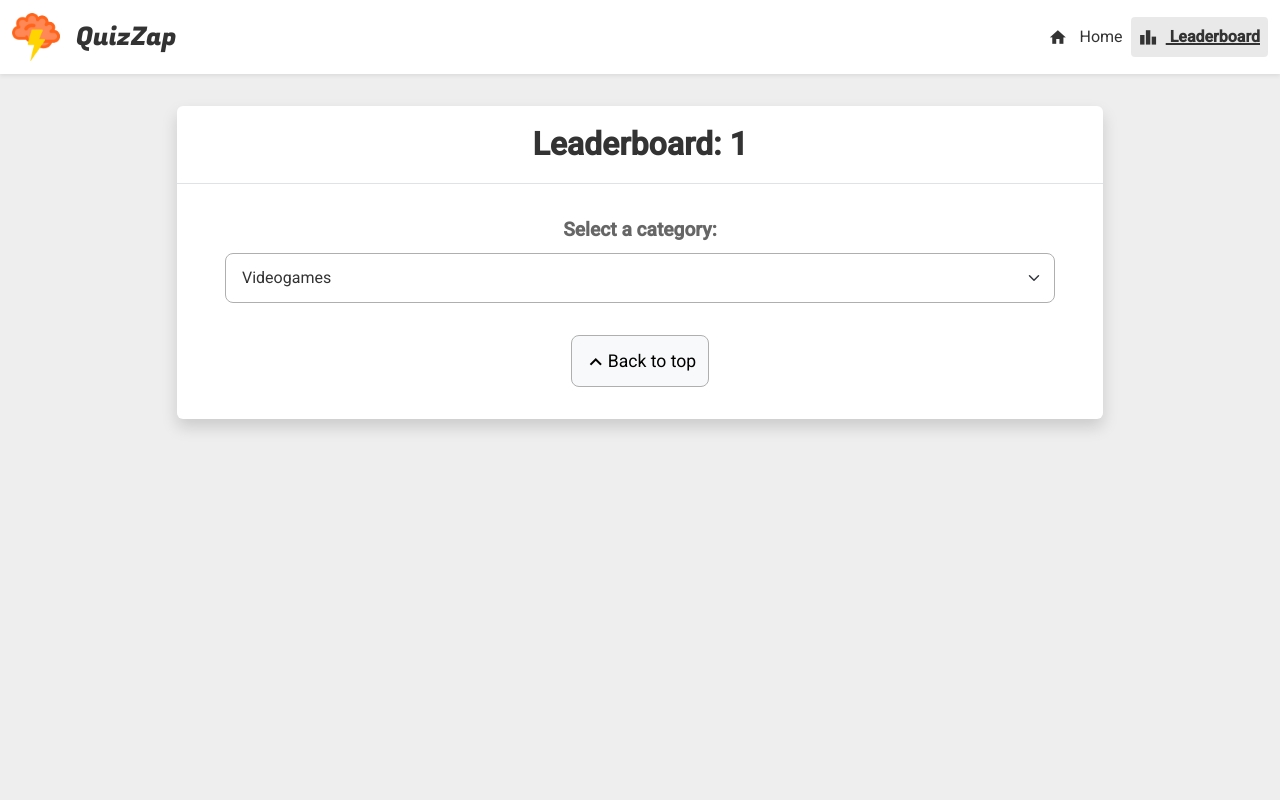
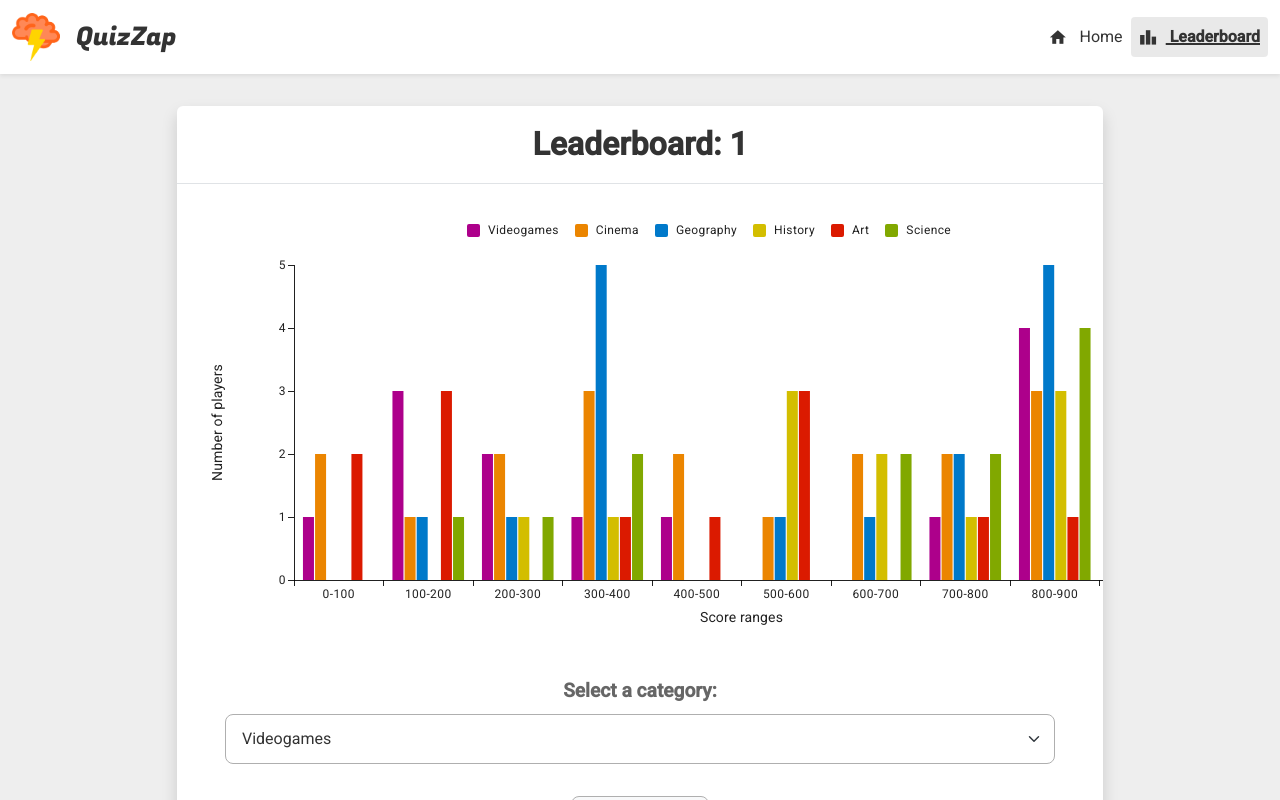
Before and after one commit to Meja04/QuizZap, a React (Vite) app: page /leaderboard/1 in a window 1280 px wide. Shown: the top 800 px of the page. Built offline with nearby package versions, Linux system fonts and the light colour scheme; data requests are answered from the project's data file.

Commit message:
chart + fix score

```diff
--- a/package.json
+++ b/package.json
@@ -14,6 +14,7 @@
     "@emotion/styled": "^11.14.0",
     "@mui/icons-material": "^7.1.1",
     "@mui/material": "^7.1.1",
+    "@mui/x-charts": "^8.5.1",
     "@reduxjs/toolkit": "^2.8.2",
     "axios": "^1.9.0",
     "bootstrap": "^5.3.6",
--- a/src/assets/db.json
+++ b/src/assets/db.json
@@ -2102,6 +2102,13 @@
       "category": "art",
       "score": 0,
       "date": "2025-06-10T15:10:04.011Z"
+    },
+    {
+      "id": "02d8",
+      "username": "ciaooo",
+      "category": "cinema",
+      "score": 306,
+      "date": "2025-06-10T18:30:24.134Z"
     }
   ]
 }
--- a/src/components/chart/Chart.tsx
+++ b/src/components/chart/Chart.tsx
@@ -1,15 +1,101 @@
-import './Chart.css'
+import { useEffect, useState } from "react";
+import { BarChart } from "@mui/x-charts/BarChart";
+import { axisClasses } from "@mui/x-charts";
+import { getAllScores } from "../../services/score.service";
+import { getCategories } from "../../services/quiz.service";
+import "./Chart.css";
 
-function Chart() {
+const min = 0;
+const max = 1000;
+const step = 100;
+
+function generateScoreRanges(min: number, max: number, step: number): string[] {
+  const ranges: string[] = [];
+  for (let i = min; i < max; i += step) {
+    ranges.push(`${i}-${i + step}`);
+  }
+  return ranges;
+}
+
+function getCSSColors(): string[] {
+  const colors: string[] = [];
+  for (let i = 0; i < 6; i++) {
+    const color = getComputedStyle(document.documentElement)
+      .getPropertyValue(`--category-color-${i}`)
+      .trim();
+    colors.push(color);
+  }
+  return colors;
+}
+
+export default function Chart() {
+  const [barData, setBarData] = useState<any[]>([]);
+  const [labels, setLabels] = useState<string[]>([]);
+  const [scores, setScores] = useState<any[]>([]);
+  const [categories, setCategories] = useState<any[]>([]);
+
+  useEffect(() => {
+    getCategories().then(setCategories);
+  }, []);
+
+  useEffect(() => {
+    getAllScores().then(setScores);
+  }, []);
+
+  useEffect(() => {
+    if (categories.length === 0 || scores.length === 0) return;
+
+    const scoreRanges = generateScoreRanges(min, max, step);
+    setLabels(scoreRanges);
+
+    const dataPerCategory: Record<string, number[]> = {};
+    categories.forEach((cat: any) => {
+      dataPerCategory[cat.name] = new Array((max - min) / step).fill(0);
+    });
+
+    scores.forEach((score: any) => {
+      const rangeIndex = Math.floor(score.score / step);
+      const index = Math.min(rangeIndex, (max - min) / step - 1);
+      if (dataPerCategory[score.category]) {
+        dataPerCategory[score.category][index]++;
+      }
+    });
+
+    const colors = getCSSColors();
+
+    const datasets = categories.map((cat: any, i: number) => ({
+      label: cat.name.charAt(0).toUpperCase() + cat.name.slice(1),
+      data: dataPerCategory[cat.name],
+      color: colors[i % colors.length],
+    }));
+
+    setBarData(datasets);
+  }, [categories, scores]);
+
+  const chartSetting = {
+    yAxis: [
+      {
+        label: "Number of players",
+      },
+    ],
+    width: 1000,
+    height: 400,
+    sx: {
+      [`.${axisClasses.left} .${axisClasses.label}`]: {
+        transform: "translate(-20px, 0)",
+      },
+    },
+  };
 
   return (
-    <>
-      <div>
-        <h2>Chart Component</h2>
-        <p>This is a placeholder for the chart component.</p>
-      </div>
-    </>
+      <BarChart
+        {...chartSetting}
+        series={barData.map(ds => ({
+          data: ds.data,
+          label: ds.label,
+          color: ds.color,
+        }))}
+        xAxis={[{ data: labels, label: "Score ranges" }]}
+      />
   );
 }
-
-export default Chart;
--- a/src/components/leaderboard/Leaderboard.tsx
+++ b/src/components/leaderboard/Leaderboard.tsx
@@ -5,6 +5,7 @@ import type { Category as CategoryType } from "../../interfaces/category.interfa
 import type { Score } from "../../interfaces/score.interface";
 import "./Leaderboard.css";
 import { formatTitleCase } from "../../utils/format";
+import Chart from "../chart/Chart";
 
 function Leaderboard() {
   const { category } = useParams<{ category: string }>();
@@ -48,7 +49,6 @@ function Leaderboard() {
     const newCategory = e.target.value;
     setSelectedCategory(newCategory);
     navigate(`/leaderboard/${newCategory}`);
-    window.scrollTo(0, 0);
   }
 
   function scrollToTop() {
@@ -67,6 +67,10 @@ function Leaderboard() {
               {/* Leaderboard Header */}
               <div className="leaderboard-header">
                 <h1>Leaderboard: {formatTitleCase(selectedCategory)}</h1>
+              </div>
+
+              <div className="chart-style">
+                <Chart />
               </div>
 
               <div className="leaderboard-content">
--- a/src/redux/quizSlice.ts
+++ b/src/redux/quizSlice.ts
@@ -85,6 +85,9 @@ const quizSlice = createSlice({
       state.correctAnswers = state.questions.filter(
         q => q.currentAnswer === q.correctOptionIndex
       ).length;
+
+      // Calcola il punteggio finale usando la funzione
+      state.finalScore = calculateScorePoints(state.correctAnswers, state.remainingTime);
     },
 
   // Reset quiz (quando si cambia categoria o si ricomincia)
```
Also changed, not shown: 1 other file (tests, documents, lock files or other folders).
